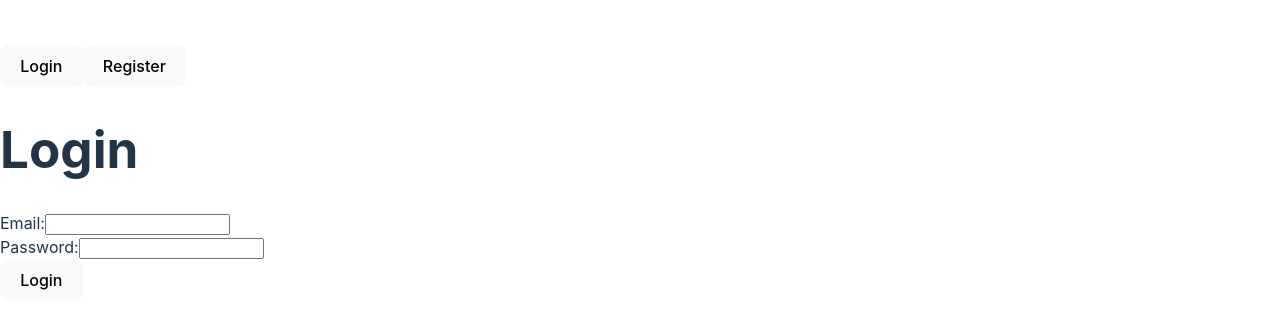
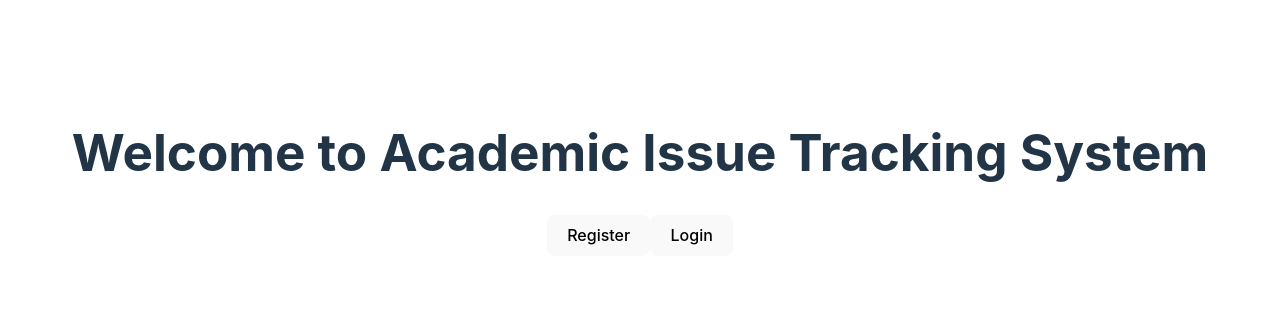
Before and after one commit to MORISON-K/AITS, a React (Vite) app in the folder client/aits_frontend/: page / in a window 1280 px wide. Shown: the part 227-556 px from the top of the page. Built offline with nearby package versions, Linux system fonts and the light colour scheme; the HTML template or start-up script is replaced by a standard one.

Commit message:
Update App.jsx

```diff
--- a/client/aits_frontend/src/App.jsx
+++ b/client/aits_frontend/src/App.jsx
@@ -1,21 +1,34 @@
 import React, { useState } from 'react';
 import Login from './Login';
 import Register from './Register';
+import './App.css';
 
 function App() {
-  const [currentPage, setCurrentPage] = useState('login');
+  const [currentPage, setCurrentPage] = useState('welcome');
 
   const handlePageChange = (page) => {
     setCurrentPage(page);
   };
 
   return (
-    <div>
-      <nav>
-        <button onClick={() => handlePageChange('login')}>Login</button>
-        <button onClick={() => handlePageChange('register')}>Register</button>
-      </nav>
-      {currentPage === 'login' ? <Login /> : <Register />}
+    <div className="welcome-page">
+      {currentPage === 'welcome' ? (
+        <div>
+          <h1>Welcome to Academic Issue Tracking System</h1>
+          <div className="button-container">
+            <button className="register-button" onClick={() => handlePageChange('register')}>
+              Register
+            </button>
+            <button className="login-button" onClick={() => handlePageChange('login')}>
+              Login
+            </button>
+            </div>
+        </div>
+      ) : currentPage === 'login' ? (
+        <Login />
+      ) : (
+        <Register />
+      )}
     </div>
   );
 }
```
